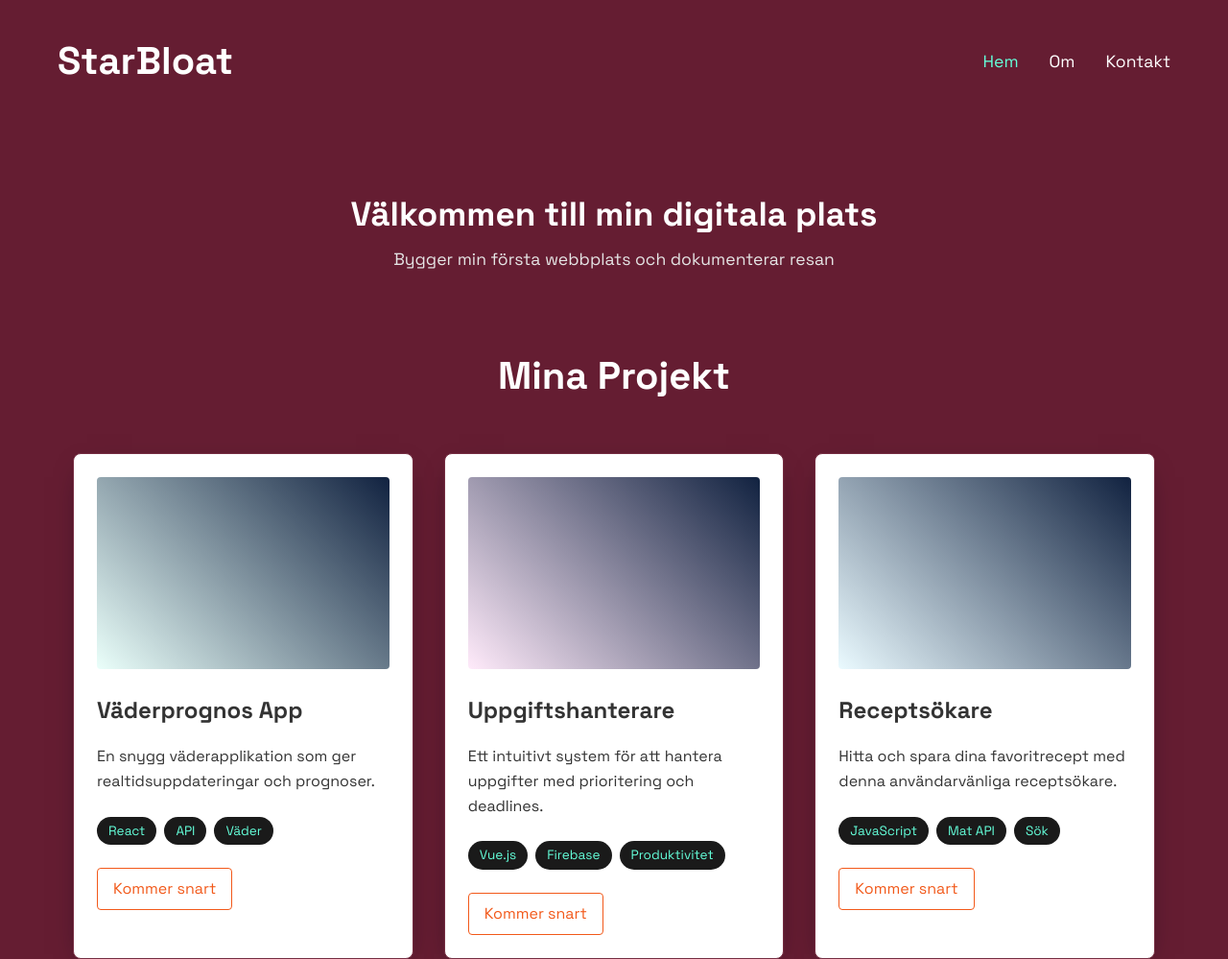
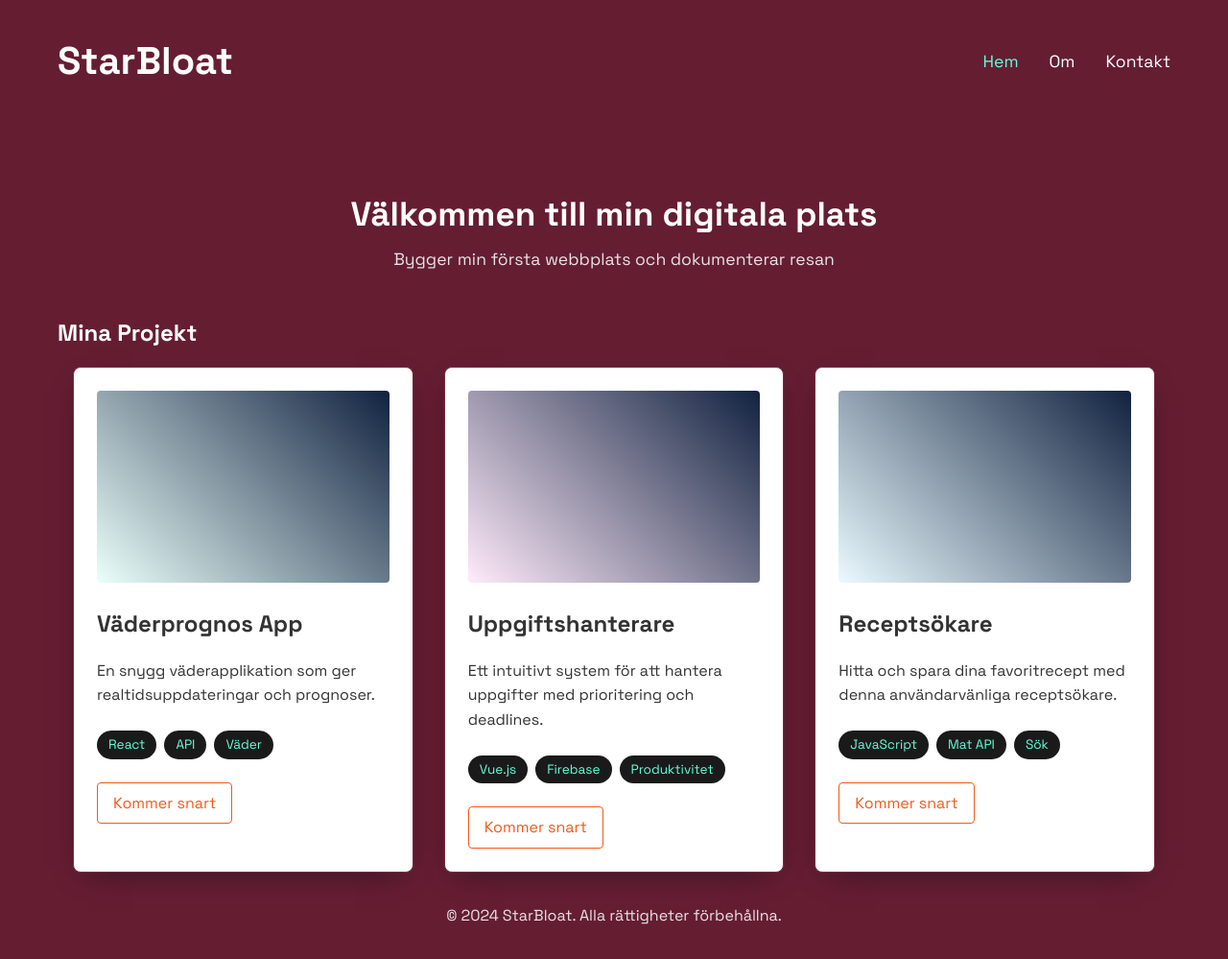
Before and after one commit to openbetasource/vigilant-web, a plain HTML site: page index.html in a window 1280 px wide. Shown: the top 999 px of the page at 96% size. Drawn offline with Linux system fonts and the light colour scheme.

Commit message:
Update styles.css

```diff
--- a/styles.css
+++ b/styles.css
@@ -73,7 +73,7 @@ nav a:hover, nav a.active {
 }
 
 .hero {
-    height: 20vh;
+    height: 15vh;
     display: flex;
     flex-direction: column;
     justify-content: center;
@@ -122,21 +122,15 @@ footer {
 /* Add these new styles at the bottom of the file */
 
 .projects {
-    padding: 2rem 0;
-}
-
-.projects h2 {
-    text-align: center;
-    margin-bottom: 2rem;
-    color: var(--text);
-    font-size: 2.5rem;
+    padding: 0;
 }
 
 .project-grid {
     display: grid;
     grid-template-columns: repeat(auto-fit, minmax(300px, 1fr));
     gap: 2rem;
-    padding: 1rem;
+    padding: 0 1rem;
+    margin-top: 1rem;
 }
 
 .project-card {
```
